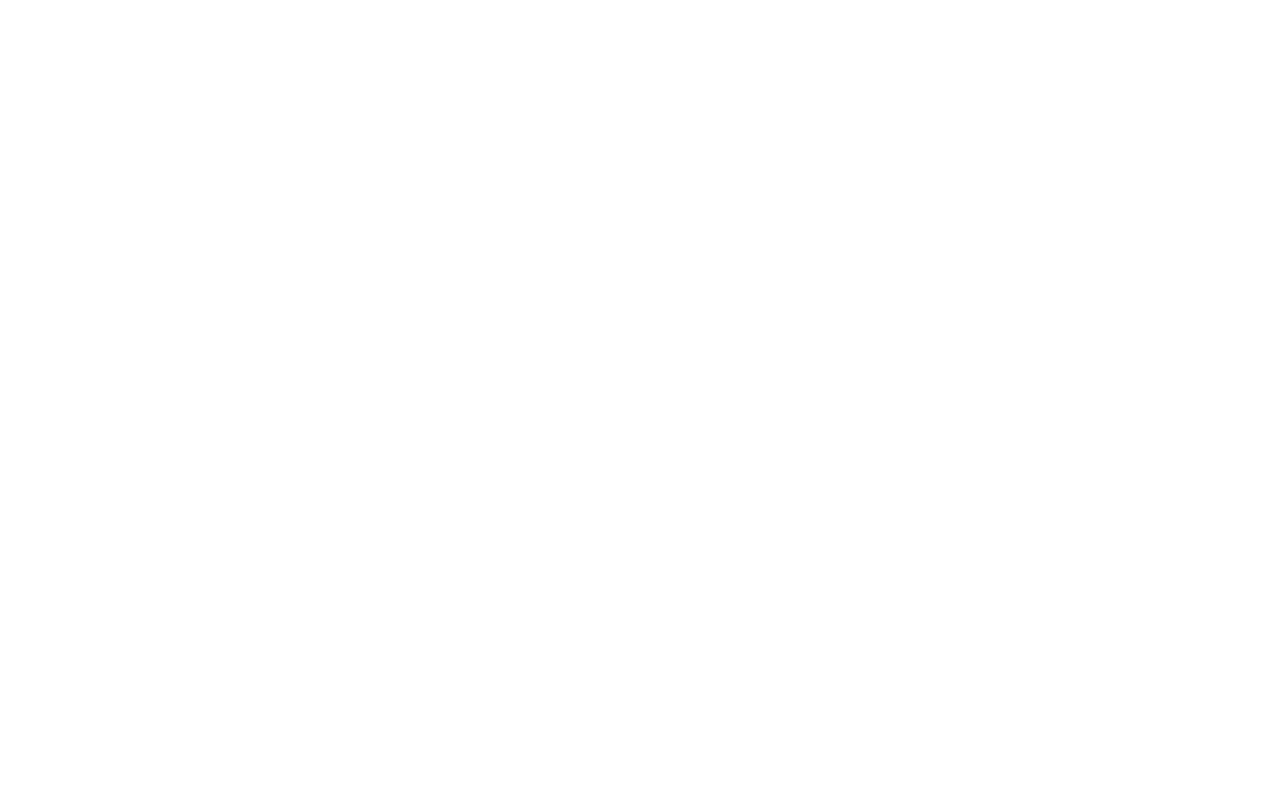
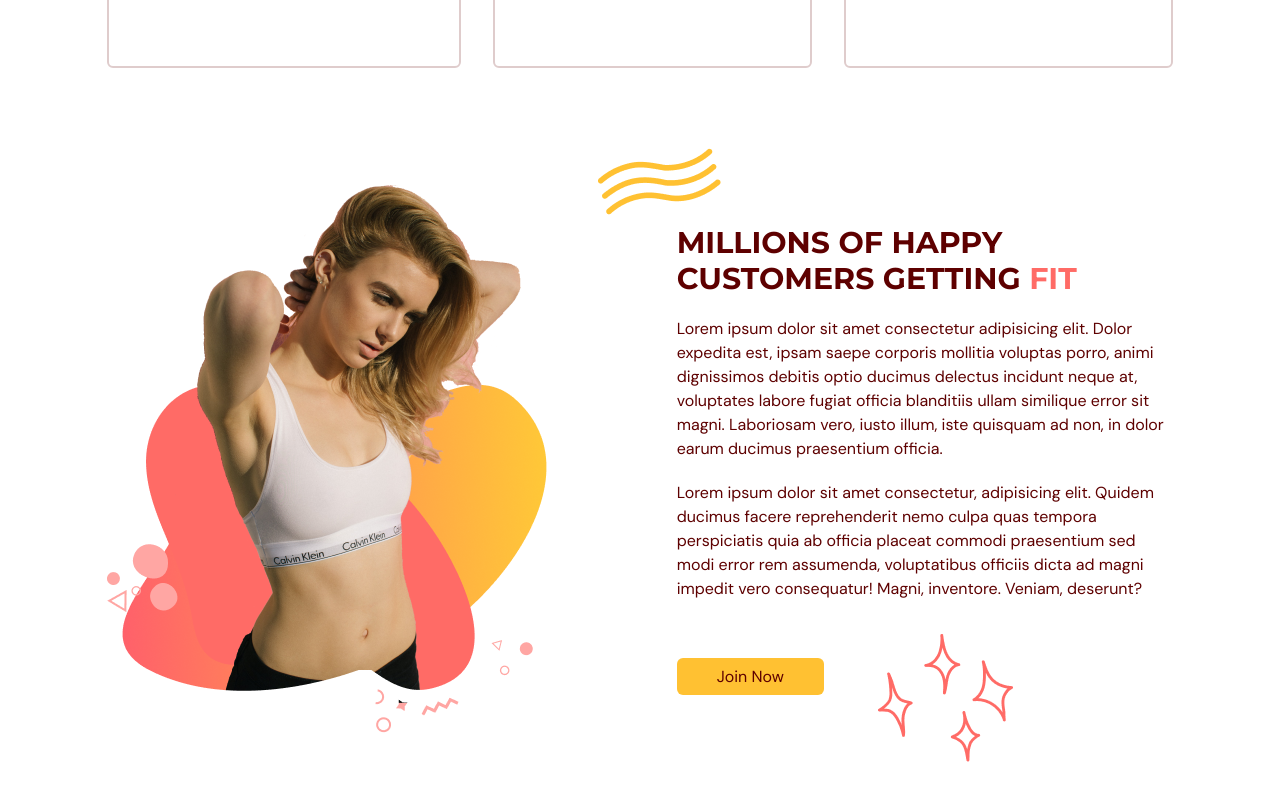
Before and after one commit to binayaksadangi/fitnessapp-react-ts, a React app: page / in a window 1280 px wide. Shown: the part 1364-2164 px from the top of the page. Before the commit the page ends 1600 px from the top, so only its background shows below. Built offline with nearby package versions, Linux system fonts and the light colour scheme; the HTML template or start-up script is replaced by a standard one.

Commit message:
benifits page done

```diff
--- a/src/App.tsx
+++ b/src/App.tsx
@@ -33,6 +33,7 @@
       />
       <Home  setSelectedPage={setSelectedPage}/>
       <Benifits  setSelectedPage={setSelectedPage}/>
+
     </div>
   );
 }
--- a/src/scenes/Benifits/index.tsx
+++ b/src/scenes/Benifits/index.tsx
@@ -7,6 +7,8 @@
 } from "@heroicons/react/24/solid";
 import { motion } from "framer-motion";
 import BenifitCard from "@/shared/BenifitCard";
+import ActionButton from "@/shared/ActionButton";
+import BenifitsPageGraphic from '@/assets/BenefitsPageGraphic.png'
 const benifits: Array<BenifitType> = [
   {
     icon: <HomeModernIcon className="h-6 w-6" />,
@@ -28,7 +30,7 @@
   },
 ];
 const container = {
-  hidden: { opacity: 0 },
+  hidden: {},
   visible: {
     transition: { staggerChildern: 0.2 },
   },
@@ -44,21 +46,32 @@
         onViewportEnter={() => setSelectedPage(SelectedPage.Benifits)}
       >
         {/* Header */}
-        <div className="md:my-5 md:w-3/5">
+        <motion.div
+          className="md:my-5 md:w-3/5"
+          initial="hidden"
+          whileInView="visible"
+          transition={{ duration: 0.5 }}
+          variants={{
+            hidden: { opacity: 0, x: -50 },
+            visible: { opacity: 1, x: 0 },
+          }}
+          viewport={{ once: true, amount: 0.5 }}
+        >
           <HeadingText>MORE THAN JUST A GYM</HeadingText>
           <p className="my-5 text-sm ">
             We provide world class fitness equipment, trainers and classes to
             get you to your ultimate fitness goals with ease. We provide true
             care into each and every member.
           </p>
-        </div>
+        </motion.div>
         {/* Benifits */}
         <motion.div
-        initial="hidden"
-        whileInView="visible"
-        viewport={{amount: 0.5,once:true}}
-        variants={container}
-        className="mt-5 items-center justify-between gap-8 md:flex">
+          initial="hidden"
+          whileInView="visible"
+          viewport={{ amount: 0.5, once: true }}
+          variants={container}
+          className="mt-5 items-center justify-between gap-8 md:flex"
+        >
           {benifits.map((benifit) => (
             <BenifitCard
               key={benifit.title}
@@ -69,6 +82,63 @@
             />
           ))}
         </motion.div>
+
+        {/* graphic and specification*/}
+        <div className="mt-16 items-center justify-between gap-20 md:mt-28 md:flex">
+          {/* graphic */}
+          <img  className="mx-auto" src={BenifitsPageGraphic} alt="benifit page graphic" />
+          {/* description */}
+          <div>
+            {/* title */}
+            <div className="relative">
+              <div className="before:absolute before:-left-20 before:-top-20 before:z-[-1] before:content-abstractwaves">
+                <motion.div
+                  initial="hidden"
+                  whileInView="visible"
+                  transition={{ duration: 0.5 }}
+                  variants={{
+                    hidden: { opacity: 0, x: -50 },
+                    visible: { opacity: 1, x: 0 },
+                  }}
+                  viewport={{ once: true, amount: 0.5 }}
+                >
+                  <HeadingText>
+                    MILLIONS OF HAPPY CUSTOMERS GETTING{" "}
+                    <span className="text-primary-500">FIT</span>
+                  </HeadingText>
+                </motion.div>
+              </div>
+            </div>
+
+            {/* desc */}
+            <div>
+              <p className="my-5">
+                Lorem ipsum dolor sit amet consectetur adipisicing elit. Dolor
+                expedita est, ipsam saepe corporis mollitia voluptas porro,
+                animi dignissimos debitis optio ducimus delectus incidunt neque
+                at, voluptates labore fugiat officia blanditiis ullam similique
+                error sit magni. Laboriosam vero, iusto illum, iste quisquam ad
+                non, in dolor earum ducimus praesentium officia.
+              </p>
+              <p className="mb-5">
+                Lorem ipsum dolor sit amet consectetur, adipisicing elit. Quidem
+                ducimus facere reprehenderit nemo culpa quas tempora
+                perspiciatis quia ab officia placeat commodi praesentium sed
+                modi error rem assumenda, voluptatibus officiis dicta ad magni
+                impedit vero consequatur! Magni, inventore. Veniam, deserunt?
+              </p>
+            </div>
+
+            {/* button */}
+            <div className="relative mt-16">
+              <div className="before:absolute before:-bottom-20 before:right-40 before:z-[-1] before:content-sparkles">
+                <ActionButton setSelectedPage={setSelectedPage}>
+                  Join Now
+                </ActionButton>
+              </div>
+            </div>
+          </div>
+        </div>
       </motion.div>
     </section>
   );
```
